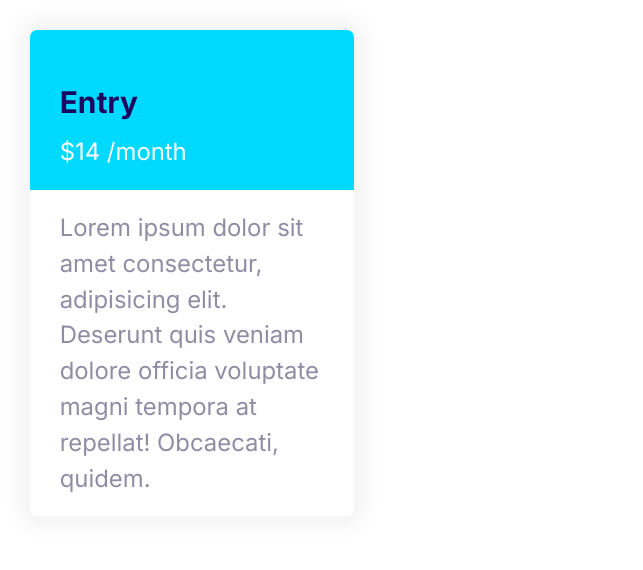
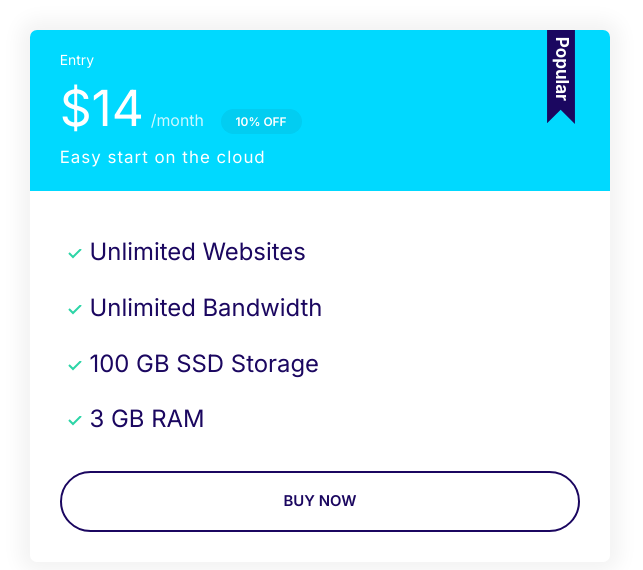
Before and after one commit to Gaire-Jeevan/moshify-website, a plain HTML site: page index.html in a window 1280 px wide. Shown: the whole page, without its empty margins (0-643 px from the left). Drawn offline with Linux system fonts and the light colour scheme.

Commit message:
Build a plan for card component.

```diff
--- a/css/style.css
+++ b/css/style.css
@@ -117,6 +117,7 @@ a{
 
 .badge--small {
     font-size: 1.6rem;
+    padding: 0.5rem 1.5rem;
 }
 
 @media screen and (min-width: 1024px) {
@@ -300,5 +301,66 @@ a{
 }
 
 .card--secondary .badge--secondary {
-    background-: #95d5e0;
+    background: #02cdf1;
 }
+
+/* Plans */
+.plan__name {
+    color: #fff;
+    font-size: 2rem;
+    font-weight: 500;
+    margin: 0;
+}
+
+.plan__price {
+    font-size: 6rem;
+}
+
+.plan__billing-cycle {
+    font-size: 2.4rem;
+    font-weight: 300;
+    margin-right: 1rem;
+    opacity: 0.8;
+}
+
+.plan__description {
+    display: block;
+    font-size: 2rem;
+    font-weight: 300;
+    letter-spacing: 1px;
+}
+
+.plan .list__item {
+    margin-bottom: 2rem;
+}
+
+.plan--popular .card__header {
+    position: relative;
+}
+
+.plan--popular .card__header::before {
+    content: url(../icons/popular.svg);
+    width: 40px;
+    display: inline-block; /* as the pseudo element like ::after and ::before are inline element */
+    position: absolute; /* that means we should make the parent of the container relatively position */
+    top: -6px;
+    right: 5%;
+}
+
+@media screen and (min-width:1024px) {
+    .plan__name {
+        font-size: 1.4rem;
+    }
+
+    .plan__price {
+        font-size: 5rem;
+    }
+
+    .plan__billing-cycle {
+        font-size: 1.6rem;
+    }
+
+    .plan__description {
+        font-size: 1.7rem;
+    }
+}
--- a/index.html
+++ b/index.html
@@ -10,16 +10,26 @@
     <link rel="stylesheet" href="css/style.css">
 </head>
 <body>
-    <div style="width: 30%; padding: 3rem;">
-        <div class="plan">
+    <div style="width: 50%; padding: 3rem;">
+        <div class="plan plan--popular">
             <div class="card card--secondary">
                 <header class="card__header ">
                     <h3 class="plan__name">Entry</h3>
                     <span class="plan__price">$14</span>
                     <span class="plan__billing-cycle">/month</span>
+                    <span class="badge badge--secondary badge--small">10% OFF</span>
+                    <span class="plan__description">Easy start on the cloud</span>
+                    <!-- <img src="icons/popular.svg" alt=""> -->
+
                 </header>
                 <div class="card__body">
-                    Lorem ipsum dolor sit amet consectetur, adipisicing elit. Deserunt quis veniam dolore officia voluptate magni tempora at repellat! Obcaecati, quidem.
+                    <ul class="list list--tick">
+                        <li class="list__item">Unlimited Websites</li>
+                        <li class="list__item">Unlimited Bandwidth</li>
+                        <li class="list__item">100 GB SSD Storage</li>
+                        <li class="list__item">3 GB RAM</li>
+                    </ul>
+                    <button class="btn btn--outline btn--block">Buy Now</button>
                 </div>
             </div>
         </div>
```
Also changed, not shown: components/plan.html (added, +24 -0 lines), icons/popular.svg (added).
